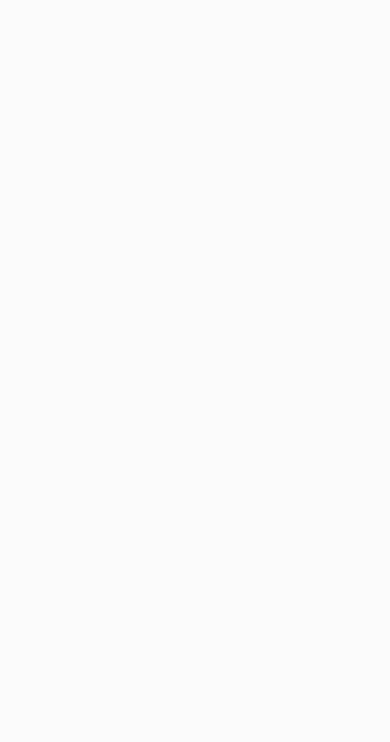
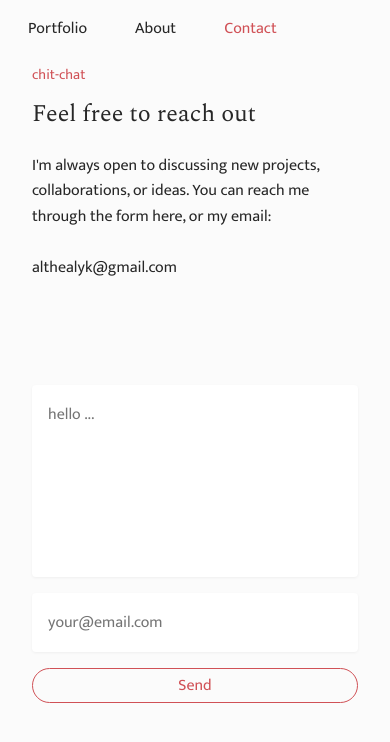
Before and after one commit to althealuo/portfolio, a React (Vite) app: page /portfolio/contact in a window 390 px wide. Before the commit this address had no page. Shown: the top 742 px of the page. Built offline with nearby package versions, Linux system fonts and the light colour scheme.

Commit message:
added contact

```diff
--- a/package.json
+++ b/package.json
@@ -13,6 +13,7 @@
     "deploy": "gh-pages -d dist"
   },
   "dependencies": {
+    "@emailjs/browser": "^4.4.1",
     "@fortawesome/fontawesome-svg-core": "^6.7.2",
     "@fortawesome/free-solid-svg-icons": "^6.7.2",
     "@fortawesome/react-fontawesome": "^0.2.2",
--- a/src/App.jsx
+++ b/src/App.jsx
@@ -5,6 +5,8 @@
 import ComingSoon from "./components/ComingSoon";
 import GyroPage from "./pages/GyroPage"; // if not ready, use ComingSoon for now
 import TablePage from "./pages/TablePage";
+import ContactPage from "./pages/ContactPage";
+// Importing styles
 import "./styles/main.scss";
 function App() {
   return (
@@ -13,6 +15,7 @@
       <Route path="/about" element={<AboutPage />} />
       <Route path="/gyro" element={<GyroPage />} />
       <Route path="/table" element={<TablePage />} />
+      <Route path="/contact" element={<ContactPage />} />
       <Route
         path="/coming-soon"
         element={
--- a/src/components/Nav.jsx
+++ b/src/components/Nav.jsx
@@ -7,6 +7,7 @@
   const navItems = [
     { label: "Portfolio", path: "/" },
     { label: "About", path: "/about" },
+    { label: "Contact", path: "/contact" },
   ];
 
   return (
--- /dev/null
+++ b/src/pages/ContactPage.jsx
@@ -0,0 +1,56 @@
+import { useRef, useState } from "react";
+import emailjs from "@emailjs/browser";
+import Nav from "../components/Nav";
+import TextBlock from "../components/TextBlock";
+import "../styles/contact.scss";
+
+function ContactPage() {
+  const form = useRef();
+  const [sent, setSent] = useState(false);
+
+  const sendEmail = (e) => {
+    e.preventDefault();
+
+    emailjs
+      .sendForm(
+        "your_service_id",    // ✏️ Replace this
+        "your_template_id",   // ✏️ Replace this
+        form.current,
+        "your_public_key"     // ✏️ Replace this
+      )
+      .then(
+        () => setSent(true),
+        (error) => console.error("Email error:", error)
+      );
+  };
+
+  return (
+    <>
+      <Nav />
+      <div className="contact-page">
+        <div className="contact-left">
+          <TextBlock label="chit-chat" title="Feel free to reach out">
+            <p>
+              I'm always open to discussing new projects, collaborations, or ideas.
+              You can reach me through the form here, or my email:
+              <br /><br />
+              althealyk@gmail.com
+            </p>
+          </TextBlock>
+        </div>
+
+        <form ref={form} onSubmit={sendEmail} className="contact-right">
+          <textarea name="message" placeholder="hello ..." rows={8} required />
+            <div className="form-row">
+                <input type="email" name="email" placeholder="your@email.com" required />
+                <button type="submit" className="MainColorHighlight outline">Send</button>
+            </div>
+
+          {sent && <p className="success-msg">Thanks! I’ll get back to you soon.</p>}
+        </form>
+      </div>
+    </>
+  );
+}
+
+export default ContactPage;
--- /dev/null
+++ b/src/styles/contact.scss
@@ -0,0 +1,123 @@
+@use "variables" as *;
+
+.contact-page {
+    display: flex;
+    justify-content: center;
+    gap: 4rem;
+    height: 100vh;
+    margin: 0 224px;
+    align-items: center;
+
+  .contact-left {
+    flex: 1;
+    max-width: 26rem;
+  }
+
+  .contact-right {
+    flex: 1;
+    display: flex;
+    flex-direction: column;
+    gap: 1rem;
+
+  textarea {
+    width: 100%;
+    padding: 1rem;
+    font-family: $font-body;
+    font-size: 1rem;
+    border: none;
+    outline: none;
+    background: white;
+    border-radius: 0.25rem;
+    box-shadow: 0 1px 3px rgba(0, 0, 0, 0.05);
+    resize: none;
+    margin-top: 2.5rem;
+    height: 12rem;
+  }
+
+  .form-row {
+    display: flex;
+    height: 2.5rem;
+    justify-content: space-between;
+
+    input[type="email"] {
+    //   flex: 1;
+      padding: 1rem;
+      font-family: $font-body;
+      font-size: 1rem;
+      border: none;
+      outline: none;
+      background: white;
+      border-radius: 0.25rem;
+      box-shadow: 0 1px 3px rgba(0, 0, 0, 0.05);
+    }
+
+    button {
+        font-family: $font-body;
+        font-size: 1rem;
+        padding: 0.2rem 2rem;
+        border: 1px solid var(--main-color-highlight);
+        background-color: transparent;
+        color: var(--main-color-highlight);
+        border-radius: 2rem;
+        cursor: pointer;
+        transition: background-color 0.2s ease, color 0.2s ease;
+
+        &:hover {
+        background-color: var(--main-color-highlight);
+        color: white;
+        }
+    }
+
+  }
+
+  .success-msg {
+    margin-top: 0.5rem;
+    color: var(--main-color-highlight);
+    font-family: $font-body;
+    font-size: 0.9rem;
+  }
+}}
+
+@media (max-width: 1024px) {
+  .contact-page {
+    margin: 0 4rem;
+    gap: 2rem;
+  }
+}
+
+@media (max-width: 768px) {
+  .contact-page {
+    flex-direction: column;
+    align-items: center;
+    margin: 0 2rem;
+    height: auto;
+    padding: 4rem 0;
+  }
+
+  .contact-left,
+  .contact-right {
+    width: 100%;
+    max-width: 100%;
+  }
+
+  .contact-right {
+    textarea {
+      margin-top: 1.5rem;
+      height: 10rem;
+    }
+
+    .form-row {
+      flex-direction: column;
+      gap: 1rem;
+
+      input[type="email"],
+      button {
+        width: 100%;
+      }
+
+      button {
+        align-self: center;
+      }
+    }
+  }
+}
```
Also changed, not shown: 1 other file (tests, documents, lock files or other folders).
